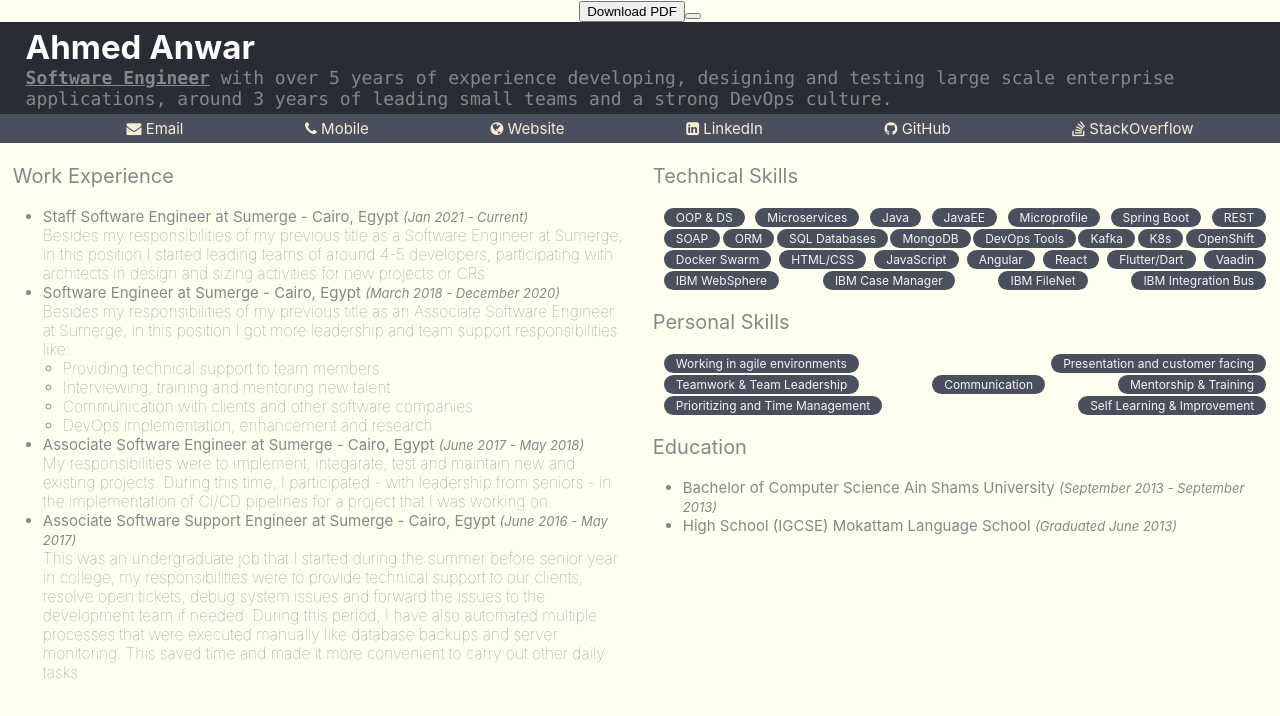
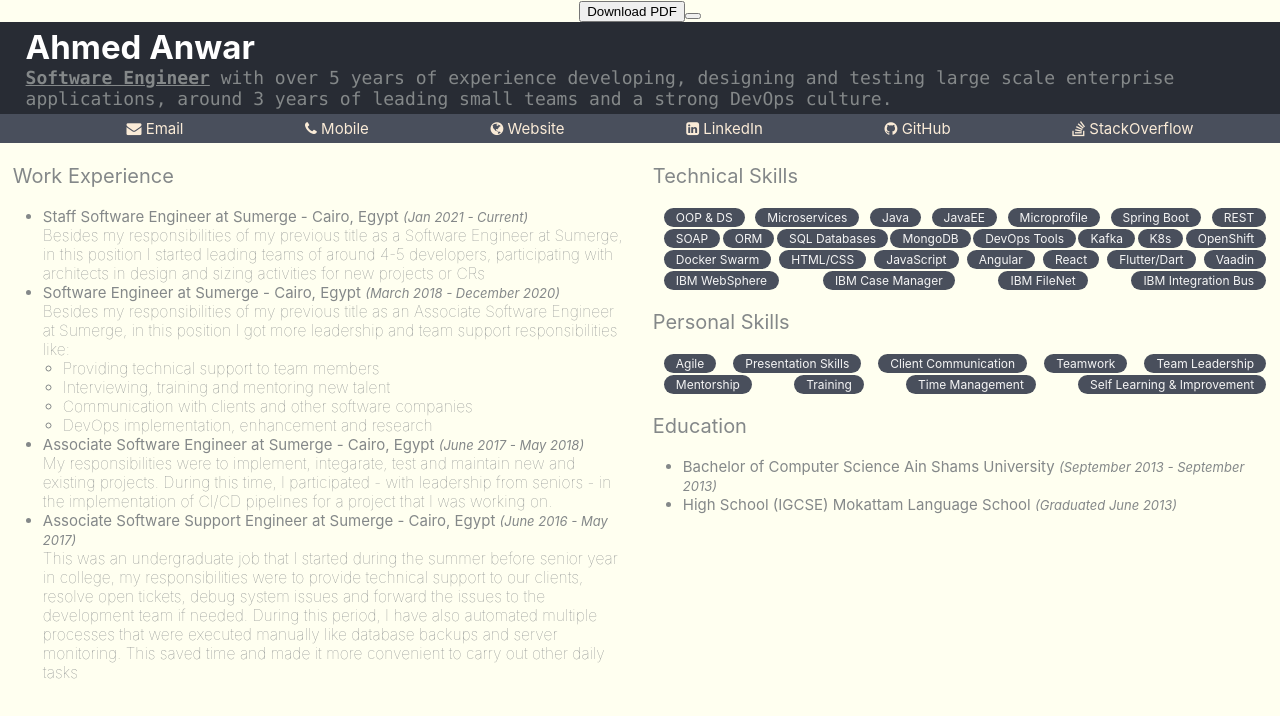
Before and after one commit to AhmedAnwarM/resume-builder, a React (Create React App) app: page / in a window 1280 px wide. Shown: the top 716 px of the page. Built offline with nearby package versions, Linux system fonts and the light colour scheme.

Commit message:
Edit skills

```diff
--- a/src/data/cv-data.js
+++ b/src/data/cv-data.js
@@ -53,22 +53,28 @@
     ],
     "personalSkills": [
         {
-            "skill": "Working in agile environments"
+            "skill": "Agile"
         },
         {
-            "skill": "Presentation and customer facing"
+            "skill": "Presentation Skills"
         },
         {
-            "skill": "Teamwork & Team Leadership"
+            "skill": "Client Communication"
         },
         {
-            "skill": "Communication"
+            "skill": "Teamwork"
         },
         {
-            "skill": "Mentorship & Training"
+            "skill": "Team Leadership"
         },
         {
-            "skill": "Prioritizing and Time Management"
+            "skill": "Mentorship"
+        },
+        {
+            "skill": "Training"
+        },
+        {
+            "skill": "Time Management"
         },
         {
             "skill": "Self Learning & Improvement"
```
